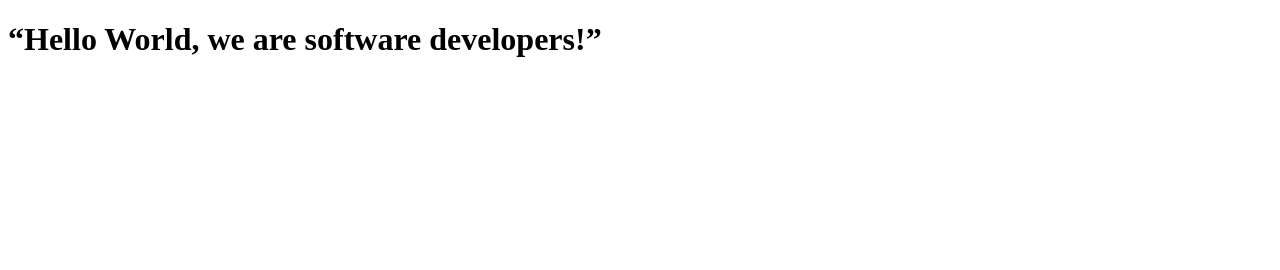
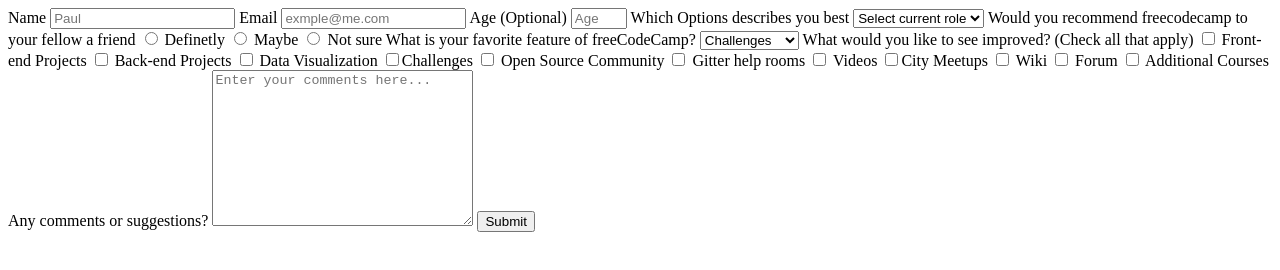
Before and after one commit to kennankole/kennedy-joel-microverse-trials, a plain HTML site: page index.html in a window 1280 px wide. Drawn offline with Linux system fonts and the light colour scheme.

Commit message:
Creating a survey form

```diff
--- a/index.html
+++ b/index.html
@@ -7,7 +7,56 @@
   </head>
 
   <body>
-    <h1>“Hello World, we are software developers!”</h1>
+
+    <div class="container">
+      <form action="/" method="post" id="survey-form">
+      <label for="name" id="name-label">Name</label>
+      <input type="text" name="name" placeholder="Paul" id="name" required>
+      <label for="email" id="email-label">Email</label>
+      <input type="email" name="email" placeholder="exmple@me.com" id="email" required>
+      <label for="age" id="number-label">Age (Optional)</label>
+      <input type="number" name="age" placeholder="Age" id="number" min="18" max="78">
+
+      <label for="choice" id="dropdown">Which Options describes you best</label>
+      <select name="" id="dropdown">
+        <option value="">Select current role</option>
+        <option value="">Student</option>
+        <option value="">Full time job</option>
+        <option value="">Full time leaner</option>
+        <option value="">Prefer not say</option>
+        <option value="">Other</option>
+      </select>
+      <label for="" >Would you recommend freecodecamp to your fellow a friend</label>
+      <input type="radio" name="" id="" value=""> Definetly
+      <input type="radio" name="" id="" value=""> Maybe
+      <input type="radio" name="" id="" value=""> Not sure
+
+      <label for="">What is your favorite feature of freeCodeCamp?</label>
+      <select name="" id="" >
+        <option value="">Challenges</option>
+        <option value="">Projects</option>
+        <option value="">Community</option>
+        <option value="">Open source</option>
+      </select>
+      <label for="">What would you like to see improved? (Check all that apply)</label>
+      <input type="checkbox" name="" id="" value=""> Front-end Projects
+      <input type="checkbox" name="" id="" value=""> Back-end Projects
+      <input type="checkbox" name="" id="" value=""> Data Visualization
+      <input type="checkbox" name="" id="" value="">Challenges
+      <input type="checkbox" name="" id="" value=""> Open Source Community
+      <input type="checkbox" name="" id="" value=""> Gitter help rooms
+      <input type="checkbox" name="" id="" value=""> Videos
+      <input type="checkbox" name="" id="" value="">City Meetups
+      <input type="checkbox" name="" id="" value=""> Wiki
+      <input type="checkbox" name="" id="" value=""> Forum
+      <input type="checkbox" name="" id="" value=""> Additional Courses
+
+      <label for="">Any comments or suggestions?</label>
+      <textarea name="" id="" cols="30" rows="10" placeholder="Enter your comments here..."></textarea>
+      <button type="submit" id="submit">Submit</button>
+
+      </form>
+    </div>
     <script src="https://cdn.freecodecamp.org/testable-projects-fcc/v1/bundle.js"></script>
 
     <!--
```
